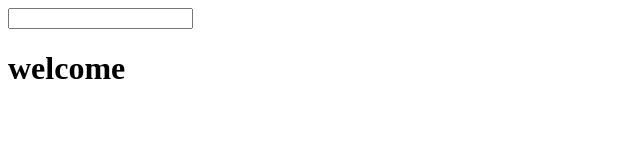
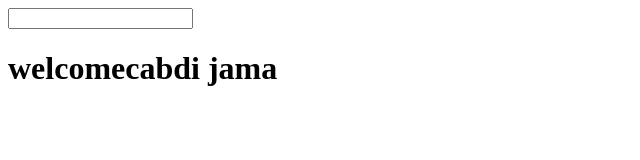
Before and after one commit to abhatem252/dele, a plain HTML site: page index.html in a window 1280 px wide. Shown: the whole page, without its empty margins (0-640 px from the left). Drawn offline with Linux system fonts and the light colour scheme.

Commit message:
Update index.html

```diff
--- a/index.html
+++ b/index.html
@@ -1,2 +1,3 @@
 <input type="research">
-<h1>welcome</h1>
+
+<h1>welcomecabdi jama</h1>
```
